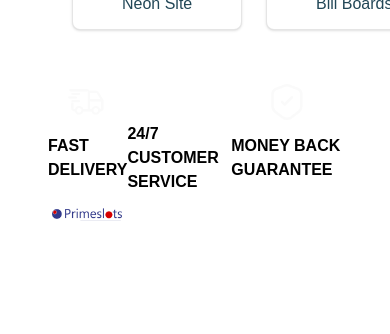
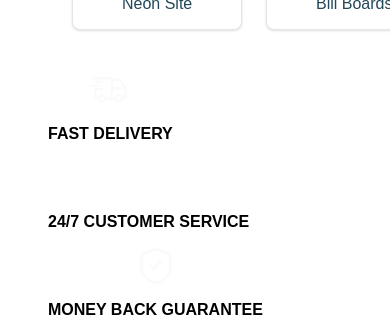
Before and after one commit to Ashu123falle/PrimeSlots, a Next.js app: page /Marketplace in a window 390 px wide. Shown: the part 510-844 px from the top of the page. Built offline with nearby package versions, Linux system fonts and the light colour scheme.

Commit message:
Responsiveness is added

```diff
--- a/Components/ServicesSection/index.js
+++ b/Components/ServicesSection/index.js
@@ -24,7 +24,7 @@ const serviceItems = [
 
 const ServiceSection = () => {
     return(
-        <ul className=" border-blue-500 flex flex-row justify-center items-center">
+        <ul className="flex flex-row justify-center items-center w-100 flex-wrap">
            {
             serviceItems.map((each) => (
                 <ServiceSectionCard key={each.id} itemDetails={each}/>
```
